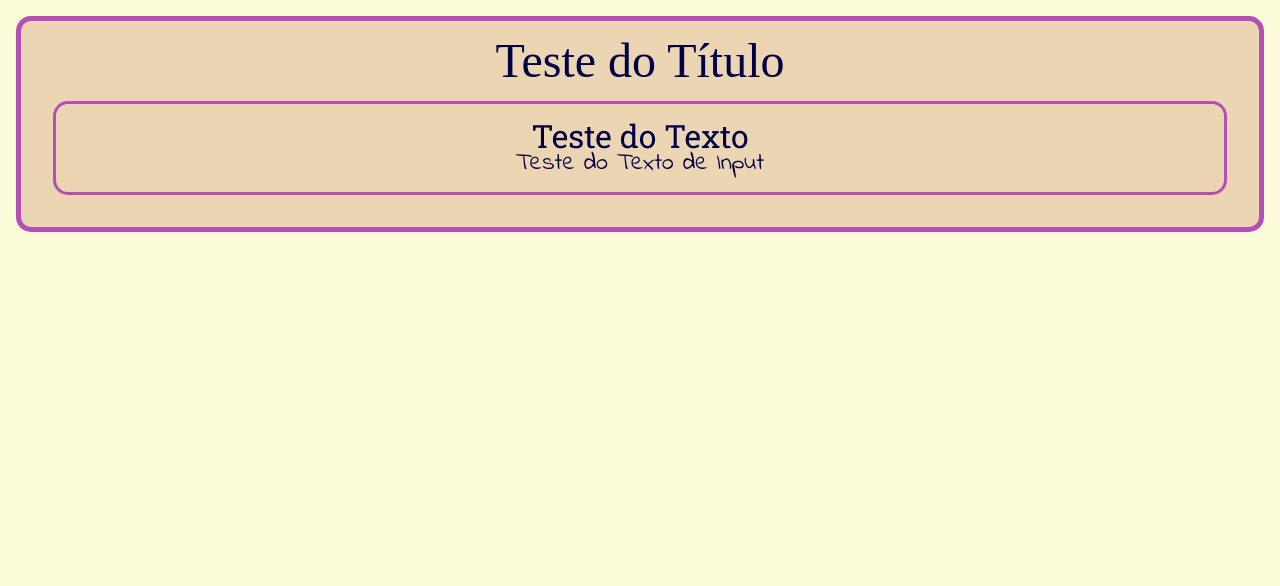
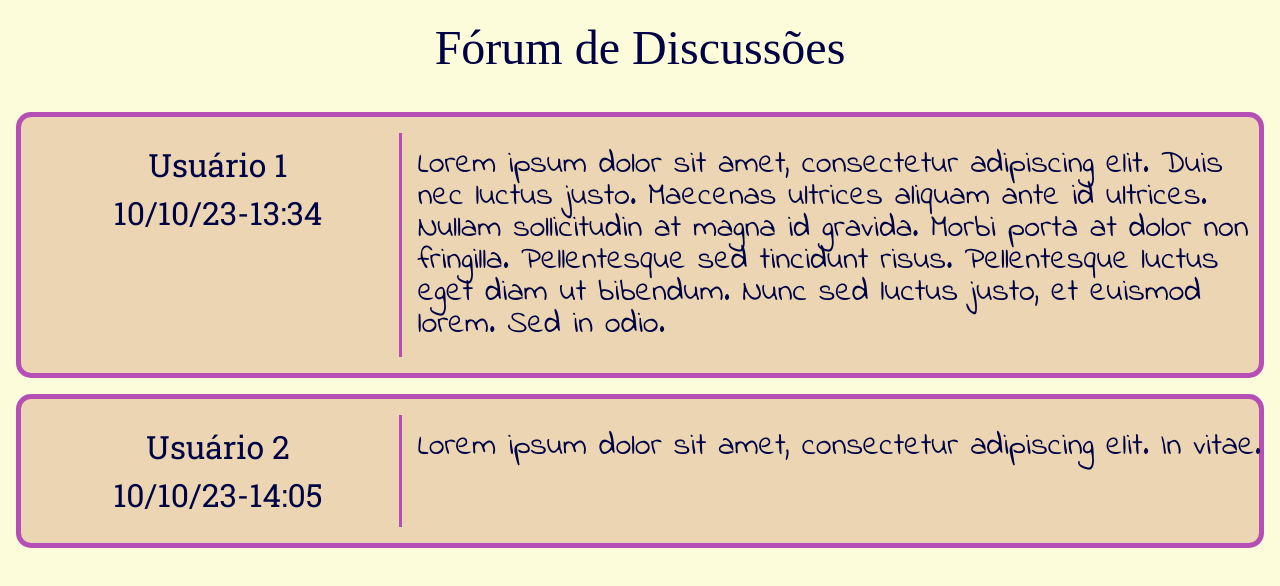
Before and after one commit to Pololokka/forum-rpg, a React (Vite) app: page /forum/1 in a window 1280 px wide. Shown: the top 586 px of the page. Built offline with nearby package versions, Linux system fonts and the light colour scheme; a web font is replaced by a local one.

Commit message:
:construction: feat: fazendo página de fórum

```diff
--- a/src/App.tsx
+++ b/src/App.tsx
@@ -1,15 +1,10 @@
 import './App.css';
+import Forum from './Pages/Forum/Index';
 
 function App() {
   return (
     <main>
-      <section className="outer-card">
-        <h1 className="font-title font-big">Teste do Título</h1>
-        <div className="inner-card">
-          <p className="font-text font-med">Teste do Texto</p>
-          <p className="font-input font-small">Teste do Texto de Input</p>
-        </div>
-      </section>
+      <Forum />
     </main>
   );
 }
--- /dev/null
+++ b/src/Components/Card/Index.tsx
@@ -0,0 +1,26 @@
+import './Styles.css';
+
+type CardProps = {
+  user: string;
+  date: string;
+  postContent: string;
+};
+
+const Card = (props: CardProps) => {
+  return (
+    <div className="outer-card forum__card">
+      <div className="separation-line forum__card--info">
+        <p className="font-text font-med forum__card--info-text">
+          {props.user}
+        </p>
+        <p className="font-text font-med">{props.date}</p>
+      </div>
+
+      <div className="forum__card--post">
+        <p className="font-input font-med">{props.postContent}</p>
+      </div>
+    </div>
+  );
+};
+
+export default Card;
--- /dev/null
+++ b/src/Components/Card/Styles.css
@@ -0,0 +1,21 @@
+.forum__card {
+  display: flex;
+  margin: 1em 1em;
+}
+
+.forum__card--info {
+  min-width: 30%;
+  max-width: 30%;
+  padding: 1em 0;
+}
+
+.forum__card--info-text {
+  margin-bottom: 0.5em;
+}
+
+.forum__card--post {
+  padding: 1em 1em;
+  max-width: 70%;
+  min-width: 70%;
+  text-align: left;
+}
--- /dev/null
+++ b/src/Pages/Forum/Index.tsx
@@ -0,0 +1,25 @@
+import './Styles.css';
+
+import Card from '../../Components/Card/Index';
+
+const Forum = () => {
+  return (
+    <section>
+      <h1 className="font-title font-big forum__title">Fórum de Discussões</h1>
+      <Card
+        user="Usuário 1"
+        date="10/10/23-13:34"
+        postContent="Lorem ipsum dolor sit amet, consectetur adipiscing elit. Duis nec luctus justo. Maecenas ultrices aliquam ante id ultrices. Nullam sollicitudin at magna id gravida. Morbi porta at dolor non fringilla. Pellentesque sed tincidunt risus. Pellentesque luctus eget diam ut bibendum. Nunc sed luctus justo, et euismod lorem. Sed in odio."
+      />
+
+      <Card
+        user="Usuário 2"
+        date="10/10/23-14:05"
+        postContent="
+        Lorem ipsum dolor sit amet, consectetur adipiscing elit. In vitae."
+      />
+    </section>
+  );
+};
+
+export default Forum;
--- /dev/null
+++ b/src/Pages/Forum/Styles.css
@@ -0,0 +1,3 @@
+.forum__title {
+  padding: 0.5em 0;
+}
```
